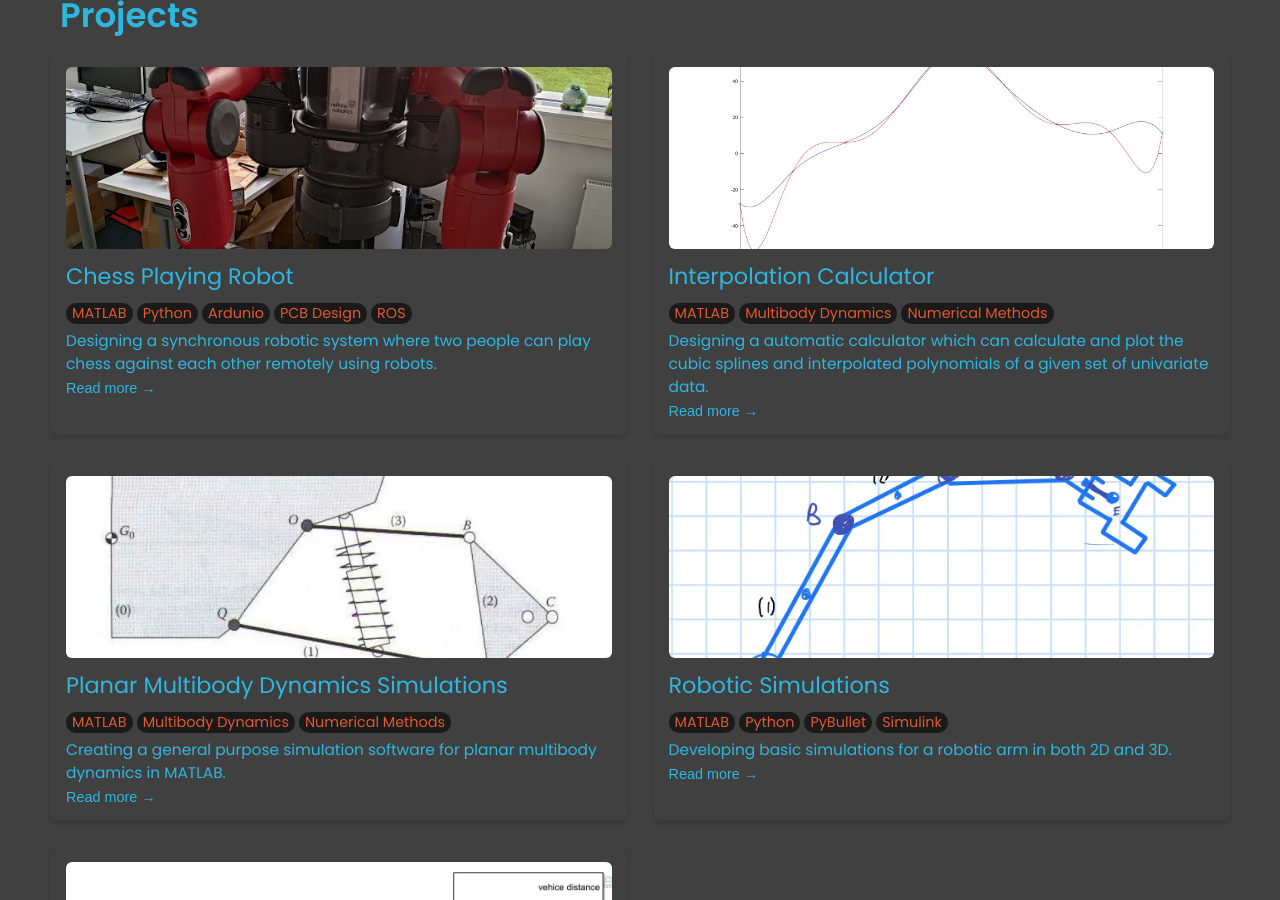
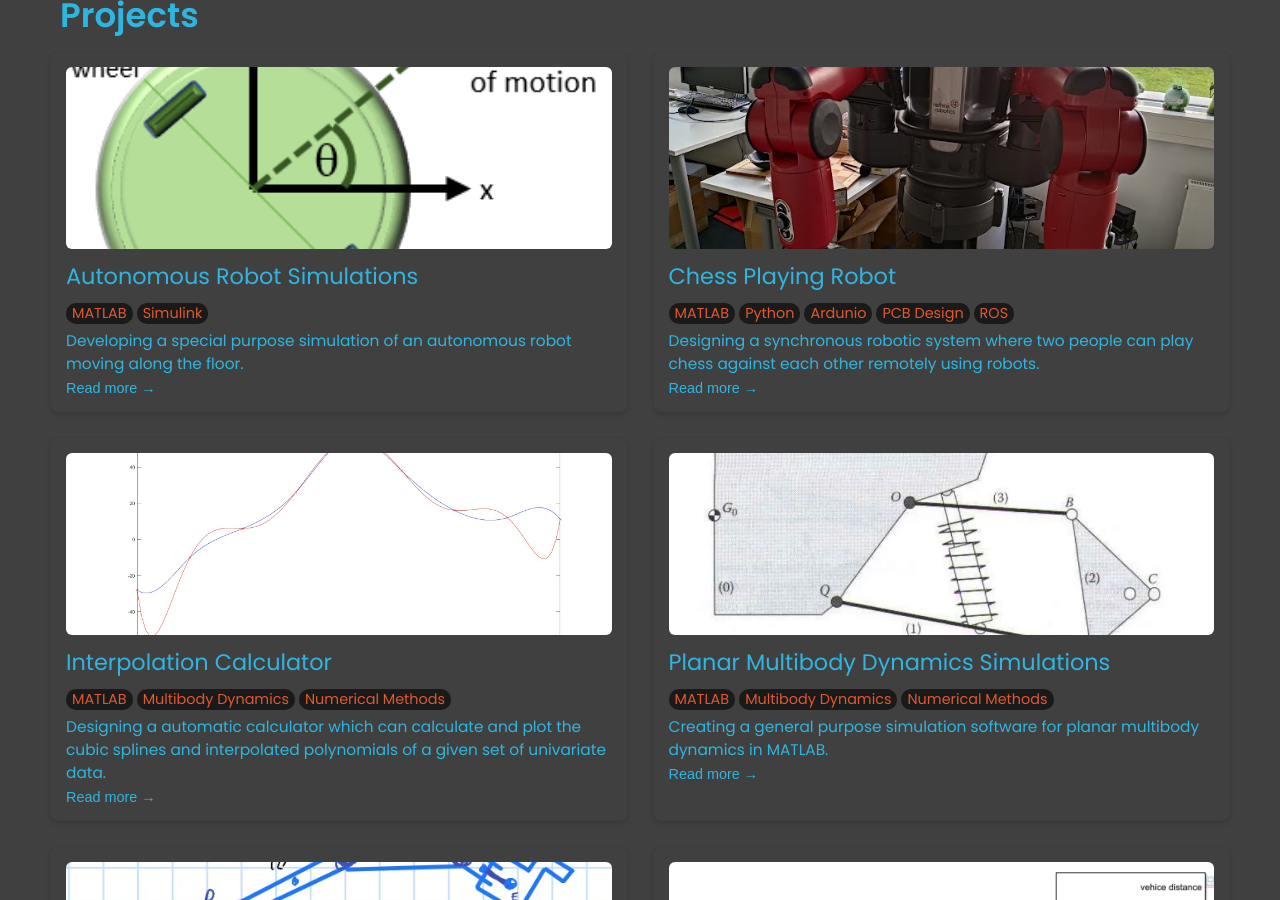
Before and after one commit to jcchincheong-bb/jcchincheong-bb.github.io, a Jekyll site: the page built from index.html, in a window 1280 px wide and 900 px high, scrolled down 1043 px. Built offline with Jekyll 4.4.1, drawn with Linux system fonts in a browser that asks for light colours.

Commit message:
Adding Basic Robot Sim

```diff
--- /dev/null
+++ b/_projects/autonomous-robot-simulations/index.md
@@ -0,0 +1,31 @@
+---
+layout: post
+title:  Autonomous Robot Simulations
+description: Developing a special purpose simulation of an autonomous robot moving along the floor.
+skills:
+  - MATLAB
+  - Simulink
+main-image: /robot_coordinates.png
+---
+
+---
+[GitHub](https://github.com/jcchincheong-bb/Autonomous-Robot-Sim)
+
+# Autonomous Robot Simulations
+Very basic simulation and animation of an autonomous robot.
+
+Done as practice using the [mathwoorks Simulink guide](https://de.mathworks.com/help/simulink/gs/system-definition-and-layout.html).
+
+## 🔧 Current Features
+- Simulation of robot obstacle alarm
+- Simulation of robot moving between two coordinates
+- 3D Animation of robot
+
+## 📦 Requirements
+- MATLAB R2018b or later
+- MATLAB Simulink
+
+## 🚧 Future Work
+- Better Path controller w/ obstacle detection
+- Obstacle avoidance or emergency stop
+---
```
Also changed, not shown: _projects/vehicle-simulations/index.md (+1 -1 lines), _projects/autonomous-robot-simulations/robot_coordinates.png (added).
